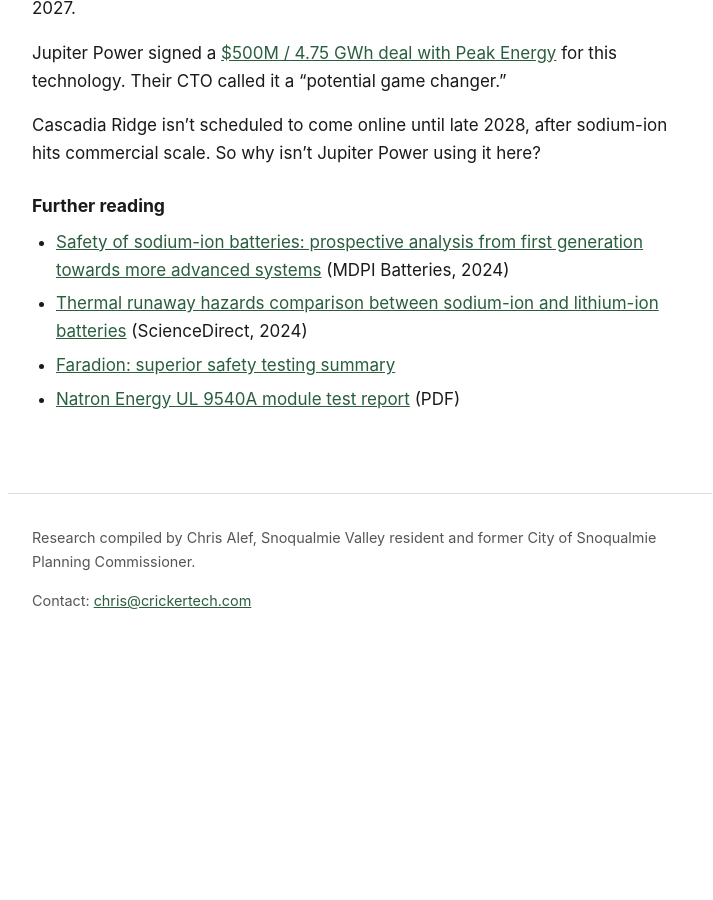
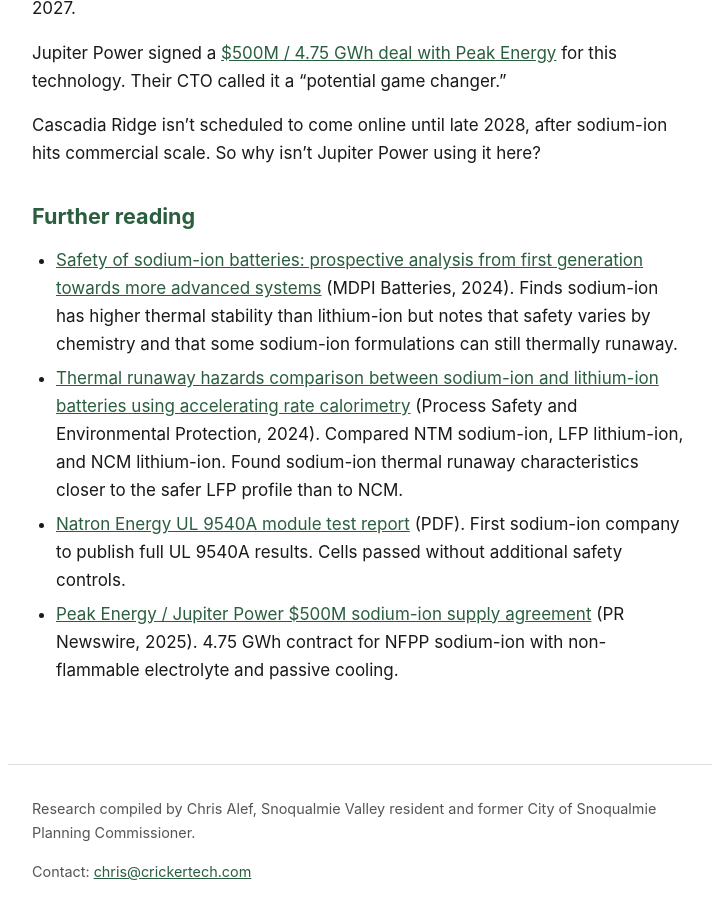
Before and after one commit to calef/cascadia-ridge-bess, a Jekyll site: the page built from _pages/battery-technology.md, in a window 1280 px wide and 900 px high, scrolled down 2623 px. Shown: the whole window, without its empty margins (280-993 px from the left). Built offline with Jekyll 4.4.1, drawn with Linux system fonts in a browser that asks for light colours; before the commit the page ends 3284 px from its top, so only the background shows below that.

```diff
--- a/_pages/battery-technology.md
+++ b/_pages/battery-technology.md
@@ -60,9 +60,9 @@ Jupiter Power signed a [$500M / 4.75 GWh deal with Peak Energy](https://www.prne
 
 Cascadia Ridge isn't scheduled to come online until late 2028, after sodium-ion hits commercial scale. So why isn't Jupiter Power using it here?
 
-### Further reading
+## Further reading {#further-reading}
 
-- [Safety of sodium-ion batteries: prospective analysis from first generation towards more advanced systems](https://www.mdpi.com/2313-0105/10/10/370) (MDPI Batteries, 2024)
-- [Thermal runaway hazards comparison between sodium-ion and lithium-ion batteries](https://www.sciencedirect.com/science/article/abs/pii/S095758202400716X) (ScienceDirect, 2024)
-- [Faradion: superior safety testing summary](https://faradion.co.uk/technology-benefits/superior-safety/)
-- [Natron Energy UL 9540A module test report](https://natron.energy/files/resources/natron-ul-9540a-module-report-revised-july-8-2020-final.pdf) (PDF)
+- [Safety of sodium-ion batteries: prospective analysis from first generation towards more advanced systems](https://www.mdpi.com/2313-0105/10/10/370) (MDPI Batteries, 2024). Finds sodium-ion has higher thermal stability than lithium-ion but notes that safety varies by chemistry and that some sodium-ion formulations can still thermally runaway.
+- [Thermal runaway hazards comparison between sodium-ion and lithium-ion batteries using accelerating rate calorimetry](https://www.sciencedirect.com/science/article/abs/pii/S095758202400716X) (Process Safety and Environmental Protection, 2024). Compared NTM sodium-ion, LFP lithium-ion, and NCM lithium-ion. Found sodium-ion thermal runaway characteristics closer to the safer LFP profile than to NCM.
+- [Natron Energy UL 9540A module test report](https://natron.energy/files/resources/natron-ul-9540a-module-report-revised-july-8-2020-final.pdf) (PDF). First sodium-ion company to publish full UL 9540A results. Cells passed without additional safety controls.
+- [Peak Energy / Jupiter Power $500M sodium-ion supply agreement](https://www.prnewswire.com/news-releases/peak-energy-signs-4-75-gwh-contract-with-jupiter-power-for-industry-leading-sodium-ion-battery-storage-systems-302612467.html) (PR Newswire, 2025). 4.75 GWh contract for NFPP sodium-ion with non-flammable electrolyte and passive cooling.
```
